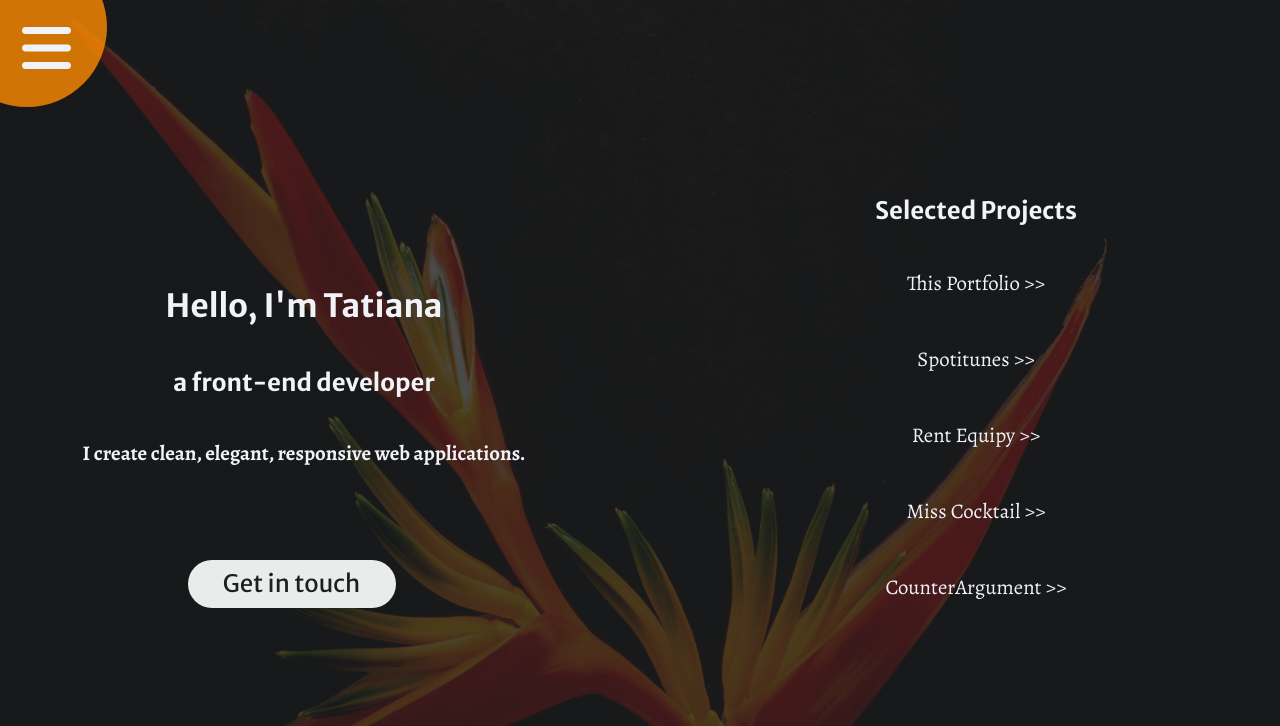
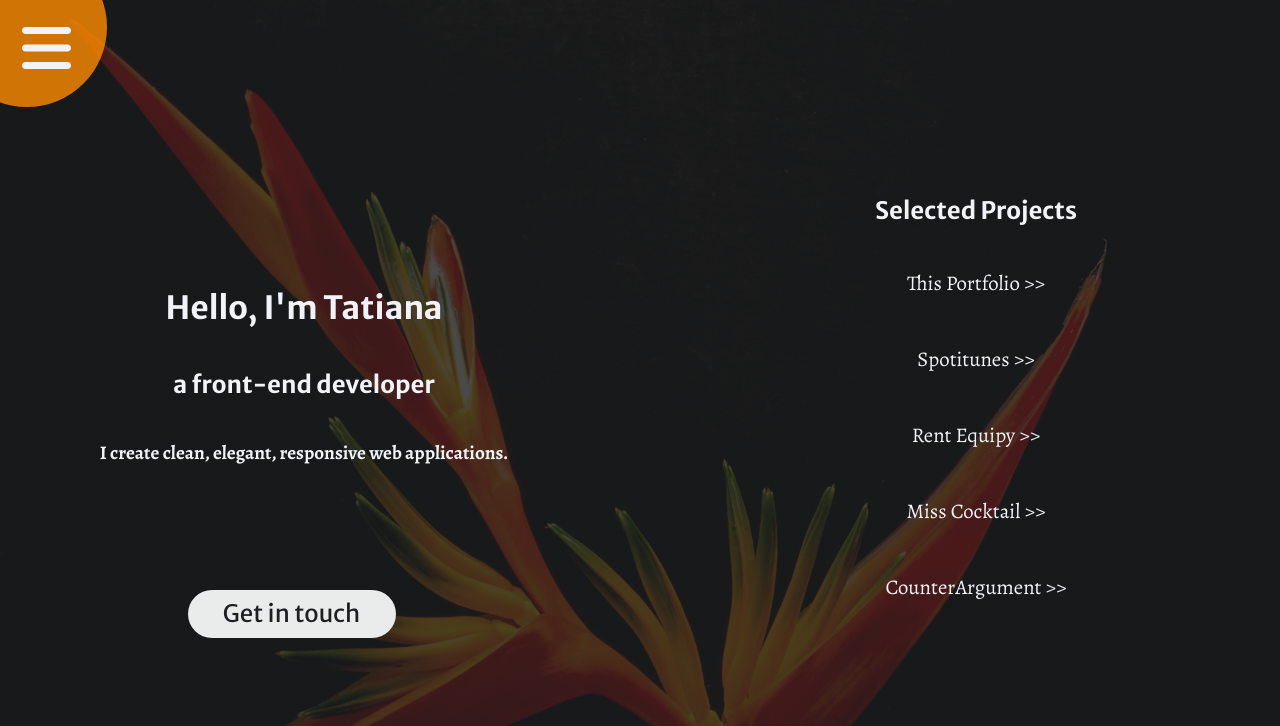
Before and after one commit to tatianalab/my-portfolio, a website built with webpack: page index.html in a window 1280 px wide. Shown: the top 726 px of the page. Built offline with nearby package versions, Linux system fonts and the light colour scheme.

Commit message:
css intro fix

```diff
--- a/assets/stylesheets/application.css
+++ b/assets/stylesheets/application.css
@@ -36,7 +36,8 @@ h2{
 
 h3{
   font-family: 'Alegreya', serif;
-  font-size: 1.3rem;
+  font-size: 1.2rem;
+
 }
 
 p{
@@ -192,6 +193,8 @@ a{
   flex-direction: column;
   align-items: center;
   margin-bottom: 3rem;
+  padding: 2rem;
+  text-align: center;
 }
 
 
```
